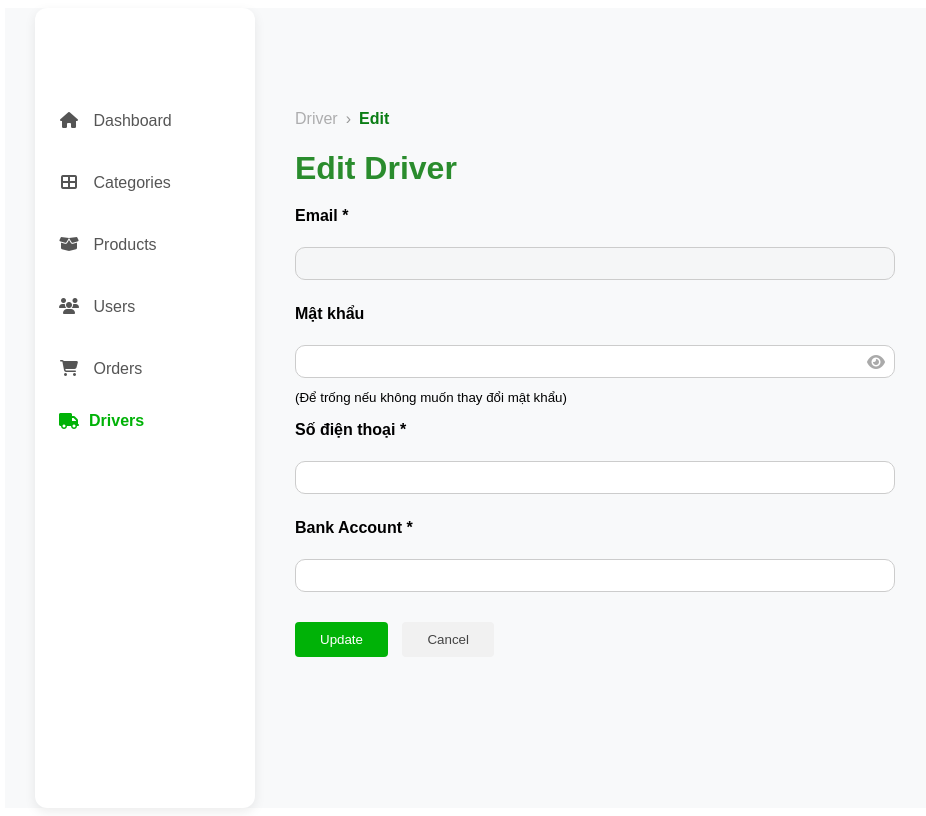
After one commit to Pamngcanh24/Ecobazar, a PHP site: page /Admin/driver_edit.php in a window 1280 px wide. The commit adds this page. Shown: the whole page, without its empty margins (3-929 px from the left). Run offline with PHP 8.4, Linux system fonts and the light colour scheme; a user stored in the database is signed in; data that the repository does not hold is empty.

Commit message:
update order + create driver acc

```diff
--- a/Admin/assets/style.css
+++ b/Admin/assets/style.css
@@ -533,7 +533,6 @@ font-weight: bold;
   font-size: 0.9em;
   color: #666;
 }
-
 .customer-address {
   font-size: 0.9em;
   color: #666;
--- a/Admin/dashboard.php
+++ b/Admin/dashboard.php
@@ -20,7 +20,6 @@ if (isset($_GET['logout']) && $_GET['logout'] == 1) {
     exit;
 }
 ?>
-
 
     <main class="main-content">
       <h1>
--- /dev/null
+++ b/Admin/driver_edit.php
@@ -0,0 +1,133 @@
+<?php
+include 'includes/header.php';
+
+// Lấy ID người dùng từ URL
+$driver_id = isset($_GET['id']) ? intval($_GET['id']) : 0;
+
+// Lấy thông tin người dùng cần sửa
+$stmt = $conn->prepare("SELECT * FROM drivers WHERE id = ?");
+$stmt->bind_param("i", $driver_id);
+$stmt->execute();
+$driver_data = $stmt->get_result()->fetch_assoc();
+
+if ($_SERVER['REQUEST_METHOD'] === 'POST') {
+  $email = $_POST['email'];
+  $phone = $_POST['phone'];
+
+  // Kiểm tra xem có nhập mật khẩu mới không
+  if (!empty($_POST['password'])) {
+    $password = password_hash($_POST['password'], PASSWORD_BCRYPT);
+    $sql = "UPDATE drivers SET email = ?, password = ?, phone = ? WHERE id = ?";
+    $stmt = $conn->prepare($sql);
+    $stmt->bind_param("sssi", $email, $password, $phone, $driver_id);
+  } else {
+    // Không cập nhật mật khẩu
+    $sql = "UPDATE drivers SET email = ?, phone = ? WHERE id = ?";
+    $stmt = $conn->prepare($sql);
+    $stmt->bind_param("ssi", $email, $phone, $driver_id);
+  }
+
+  if ($stmt->execute()) {
+    echo "<script>alert('Cập nhật người dùng thành công!'); window.location.href='driver.php';</script>";
+  } else {
+    $message = "Lỗi: " . $stmt->error;
+  }
+  $stmt->close();
+}
+?>
+
+  <style>
+    h1 {
+      margin: -40px 0 20px;
+      color:rgb(42, 140, 45);
+    }
+    label {
+      display: block;
+      margin-top: 15px;
+      margin-bottom: 12px;
+      font-weight: bold;
+    }
+    input, select, textarea {
+      width: 100%;
+      padding: 8px;
+      margin-top: 10px;
+      margin-bottom: 10px;
+      border-radius: 10px;
+      border: 1px solid #ccc;
+      box-sizing: border-box; /* Thêm dòng này */
+    }
+    .actions {margin-top: 20px; }
+    form { max-width: 600px; }
+    button, .btn-cancel {
+     padding: 8px 15px;
+      margin-right: 10px;
+      border: none;
+      border-radius: 4px;
+      cursor: pointer;
+    }
+    button {
+      background-color: #00b207;
+      color: white; }
+    .btn-cancel {
+      background-color: #f1f1f1;
+      color: #444;
+      text-decoration: none;
+      border: 1px solid #ccc;}
+    .message {margin-top: 20px;color: green;}
+    .password-wrapper {position: relative;}
+    .password-wrapper input { width: 100%;padding-right: 30px;}
+    .toggle-password { position: absolute;top: 50%;right: 10px;transform: translateY(-50%);cursor: pointer;color: #aaa;}
+  </style>
+<main class="main-content-add">
+    <nav class="breadcrumb">
+      <a href="driver.php">Driver</a>
+      <span class="separator">›</span>
+      <span class="current">Edit</span>
+    </nav>
+    <h1>Edit Driver</h1>
+
+    <?php if (isset($message)) echo "<p class='message'>$message</p>"; ?>
+
+    <form action="" method="POST">
+      <label for="email">Email *</label>
+      <input type="email" id="email" name="email" value="<?php echo htmlspecialchars($driver_data['email']); ?>" disabled>
+
+      <label for="password">Mật khẩu</label>
+      <div class="password-wrapper">
+          <input type="password" id="password" name="password">
+          <i class="fas fa-eye toggle-password" onclick="togglePassword()"></i>
+      </div>
+      <small>(Để trống nếu không muốn thay đổi mật khẩu)</small>
+
+      <label for="phone">Số điện thoại *</label>
+      <input type="text" id="phone" name="phone" value="<?php echo htmlspecialchars($driver_data['phone']); ?>" required>
+
+      <label for="bank_account">Bank Account *</label>
+      <input type="text" id="bank_account" name="bank_account" value="<?php echo htmlspecialchars($driver_data['bank_account']); ?>" required>
+
+      <div class="form-actions">
+        <button type="submit" class="btn-create">Update</button>
+        <button type="button" class="btn-cancel" onclick="window.location.href='driver.php'">Cancel</button>
+      </div>
+    </form>
+  </main>
+
+  <script>
+  function togglePassword() {
+    const passwordInput = document.getElementById('password');
+    const icon = document.querySelector('.toggle-password');
+    if (passwordInput.type === "password") {
+      passwordInput.type = "text";
+      icon.classList.remove("fa-eye");
+      icon.classList.add("fa-eye-slash");
+    } else {
+      passwordInput.type = "password";
+      icon.classList.remove("fa-eye-slash");
+      icon.classList.add("fa-eye");
+    }
+  }
+</script>
+
+<?php
+include 'includes/footer.php';
+?>
--- a/Admin/includes/header.php
+++ b/Admin/includes/header.php
@@ -113,6 +113,10 @@ $menu_name = explode('.', $menu_item)[0];
             'order' => [
                 'icon' => 'fas fa-shopping-cart',
                 'name' => 'Orders'
+            ],
+            'driver' => [
+                'icon' => 'fas fa-truck',
+                'name' => 'Drivers'
             ]
         ];
         foreach ($menus as $key => $menu) {
```
Also changed, not shown: Admin/driver.php (added, +236 -0 lines), Admin/order.php (+19 -1 lines), Admin/order_edit.php (+45 -2 lines).
